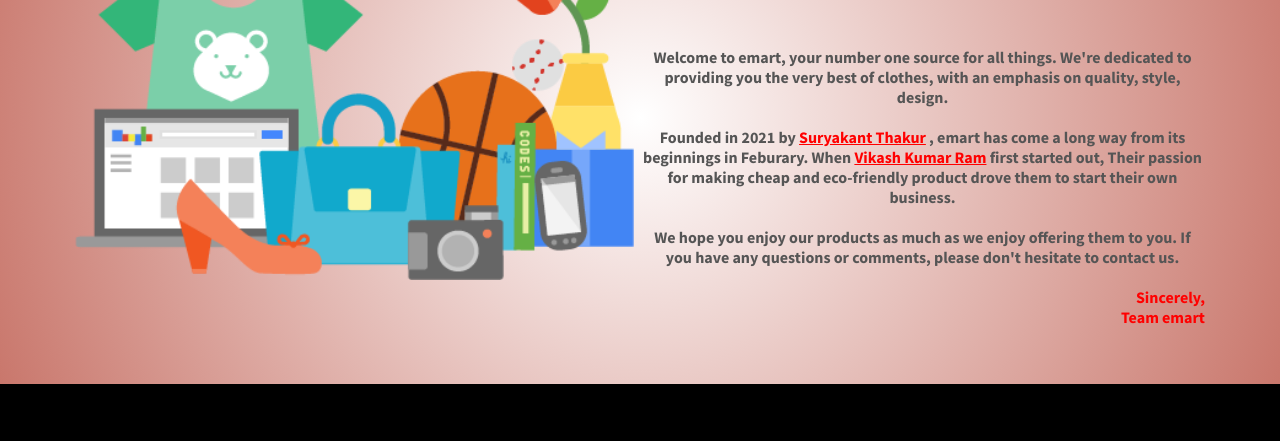
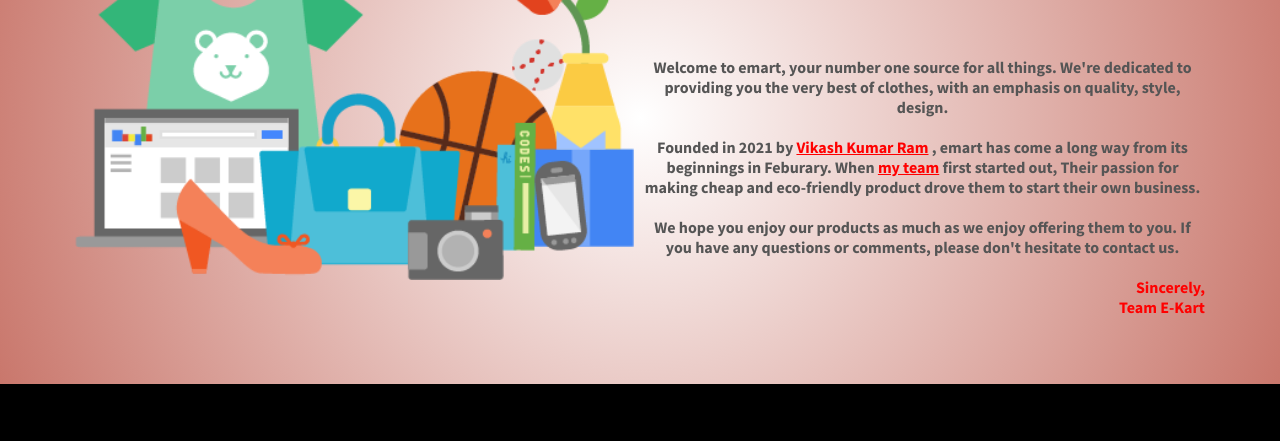
Before and after one commit to vikashram04/E-Kart, a plain HTML site: page about.html in a window 1280 px wide. Shown: the part 231-672 px from the top of the page. Drawn offline with Linux system fonts and the light colour scheme.

Commit message:
Update about.html

```diff
--- a/about.html
+++ b/about.html
@@ -74,8 +74,8 @@
 
                     <br>
 
-                    <p style="text-align: center; font-size:medium; font-weight:bold;">Founded in 2021 by <span style="color:red; text-decoration:underline" >Suryakant Thakur</span> , emart has come a long way from its beginnings in Feburary.
-                    When <span style="color:red; text-decoration:underline">Vikash Kumar Ram</span>
+                    <p style="text-align: center; font-size:medium; font-weight:bold;">Founded in 2021 by <span style="color:red; text-decoration:underline" >Vikash Kumar Ram</span> , emart has come a long way from its beginnings in Feburary.
+                    When <span style="color:red; text-decoration:underline">my team</span>
                     first started out, Their passion for making cheap and eco-friendly product drove them
                     to start their own business. </p><br>
 
@@ -84,7 +84,7 @@
                     don't hesitate to contact us.</p>
                     <br>
                     <p style="text-align: right; color:red; font-size:medium; font-weight:bold;">Sincerely,<br>
-                    Team emart</p>
+                    Team E-Kart</p>
 
                     </p>
                 </div>
```
